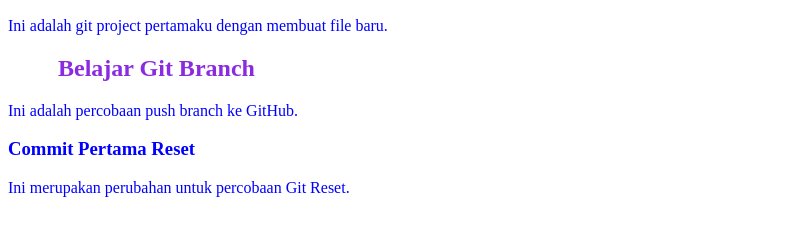
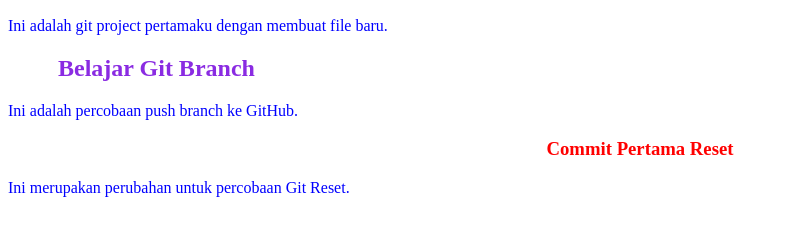
Before and after one commit to tirtaprasetya5-beep/web_git, a plain HTML site: page index.html in a window 1280 px wide. Shown: the part 110-346 px from the top of the page, without its empty margins (0-789 px from the left). Drawn offline with Linux system fonts and the light colour scheme.

Commit message:
Menambahkan tampilan fitur baru

```diff
--- a/index.css
+++ b/index.css
@@ -11,6 +11,11 @@ h2 {
     color: blueviolet;
 }
 
+h3 {
+    color: red;
+    text-align: center;
+}
+
 p {
     font-family: "Times New Roman", Times, serif;
 }
```
